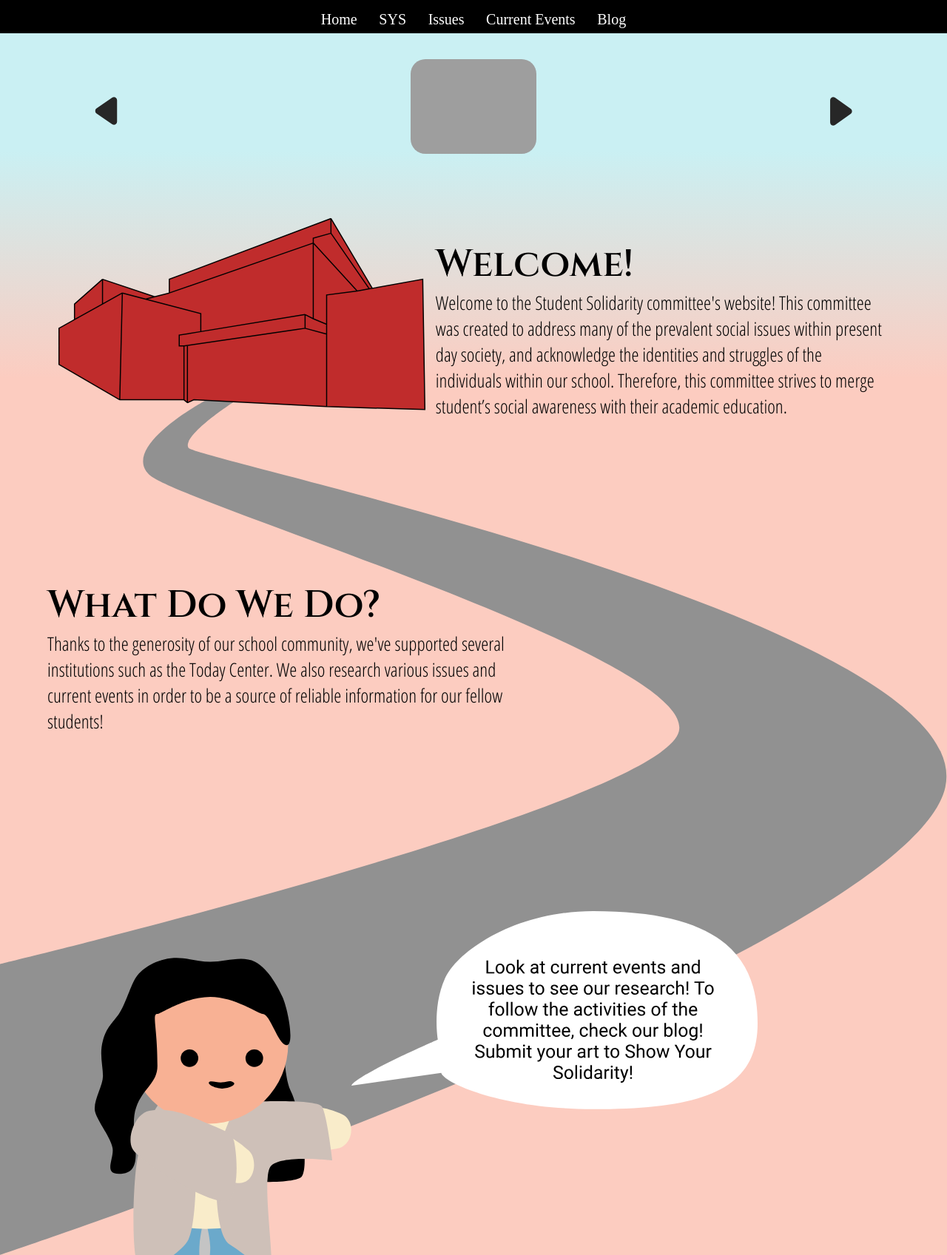
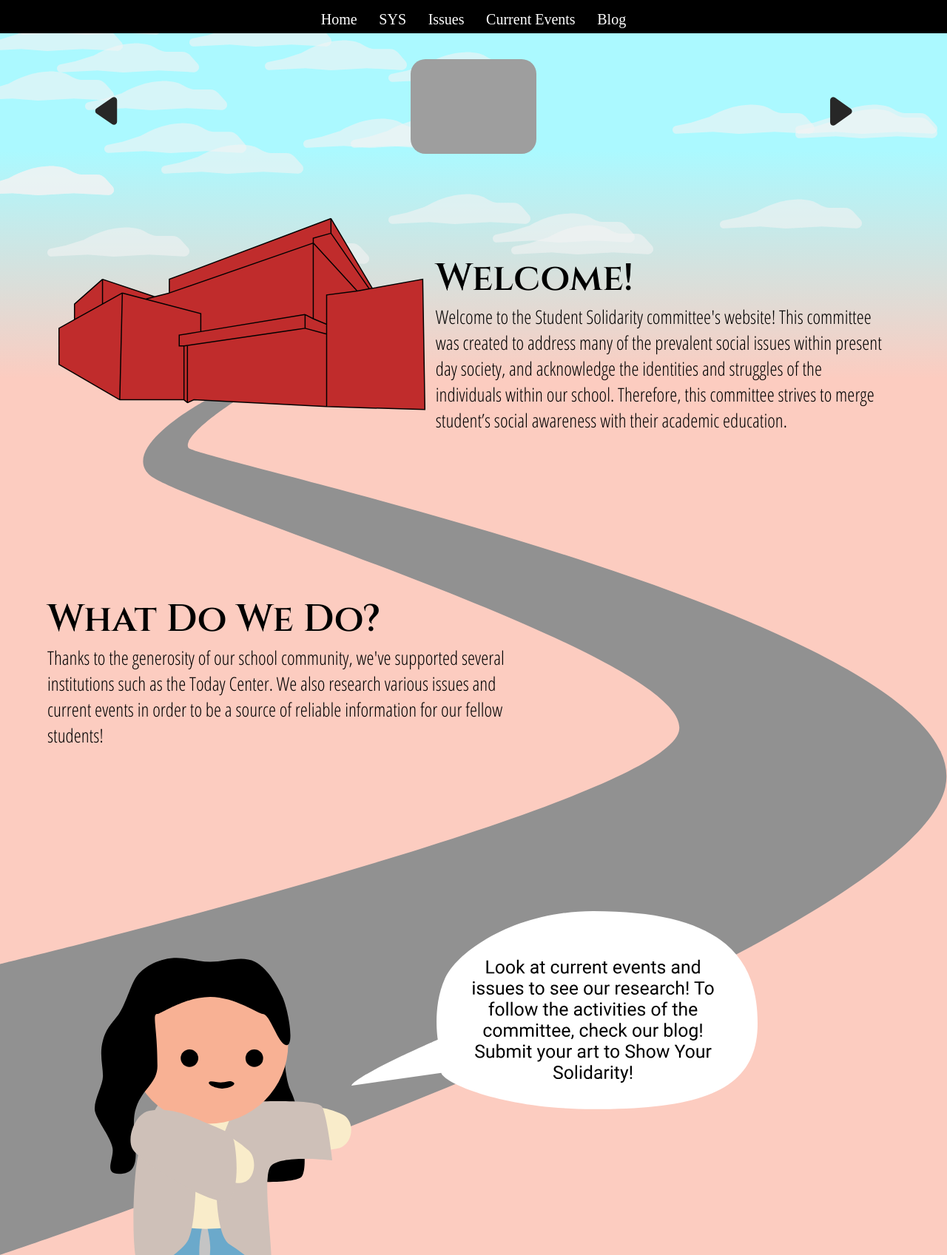
Before and after one commit to SSCLOHSWebsiteAdmin/ssc-website, a Flask app: page /home in a window 1280 px wide. Shown: the top 1697 px of the page at 74% size. Run offline with Flask 2, Linux system fonts and the light colour scheme; grey boxes are pictures that could not be loaded.

Commit message:
Added super cool moving clouds (don't worry I'll make sure they are layered and evenly distributed later)

```diff
--- a/static/home.css
+++ b/static/home.css
@@ -2,10 +2,38 @@
 {
     width: 100vw;
     height: 40vw;
-    background-image: linear-gradient(rgba(202,240,243,1) 40%, rgba(0,0,0,0));
+    background-image: linear-gradient(rgba(171, 249, 255) 40%, rgba(0,0,0,0));
     z-index: -1;
     position: absolute;
     top:0;
+}
+
+#clouds
+{
+    transition-duration: 5s;
+    transition-timing-function: linear;
+    position: absolute;
+    width: 100vw;
+    height: 25vw;
+}
+
+.cloud
+{
+    z-index: -1;
+    width: 15vw;
+    position: absolute;
+    transition-duration: 5s;
+    transition-timing-function: linear;
+}
+
+.up
+{
+    top:0;
+}
+
+.down
+{
+    top:1vw;
 }
 
 #school
@@ -36,15 +64,17 @@
     font-size: 2vw;
     font-family: 'Open Sans Condensed', sans-serif;
 }
+
 #welcome
 {
     width: 100vw;
     height: 30vw;
 }
+
 #welcomeText
 {
     position: relative;
-    top:  30%;
+    top:  35%;
     left: 46%;
     width:48%;
 }
@@ -58,7 +88,7 @@
 #whatDoWeDoText
 {
     position: relative;
-    top: 30%;
+    top: 33%;
     left: 5%;
     width: 50%;
 }
@@ -78,5 +108,4 @@
 
 #executives
 {
-    background-image: url(""
 }
--- a/templates/home.html
+++ b/templates/home.html
@@ -1,9 +1,16 @@
 {% extends "layout.html" %}
 {% block head %}
     <link rel="stylesheet" href="{{ url_for('static', filename='home.css') }}">
+    <script src="{{ url_for('static', filename='home.js') }}"></script>
 {% endblock %}
+
+{% block onload %}
+    onload="setupClouds(23);"
+{% endblock %}
+
 {% block decorations %}
     <div id="sky"></div>
+    <div id="clouds" class="up"></div>
     <img src="static/bg.svg" id="school">
 {% endblock %}
 {% block content %}
--- a/templates/layout.html
+++ b/templates/layout.html
@@ -11,7 +11,7 @@
     <meta charset="UTF-8">
     {% block head %}{% endblock %}
 </head>
-<body>
+<body {% block onload %}{% endblock %}>
     <div id="nav">
         <a href="/home" class="nav-item">
             Home
```
Also changed, not shown: static/home.js (added, +50 -0 lines), static/cloud.svg (added).
